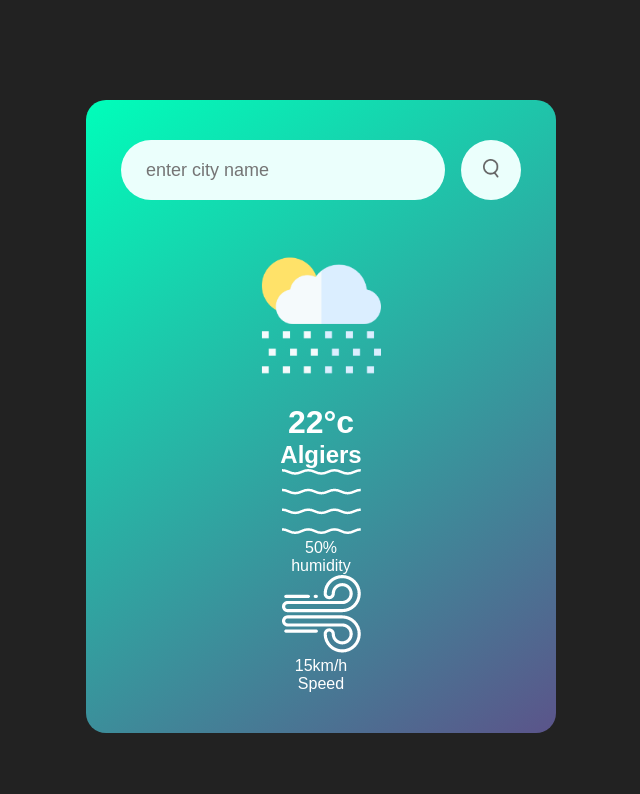
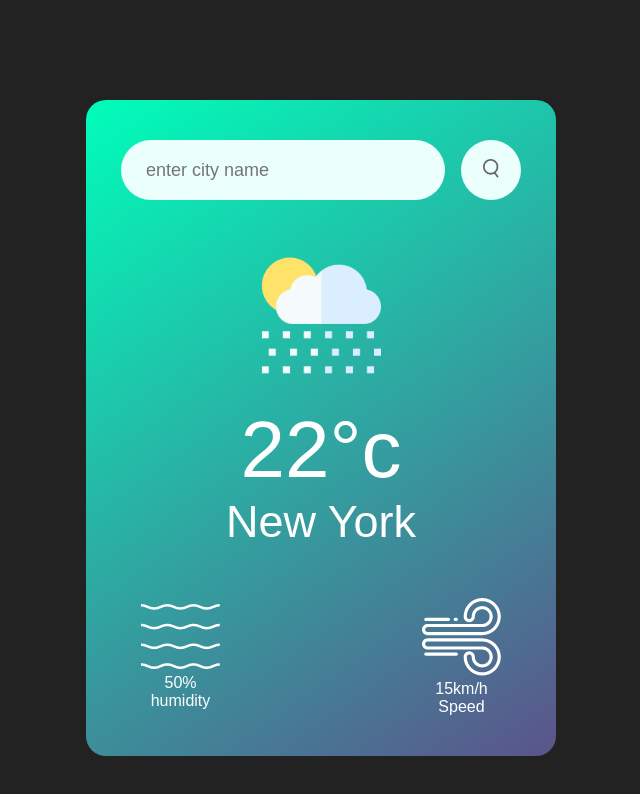
Before and after one commit to saminemir/Weather-App, a plain HTML site: page index.html in a window 1280 px wide. Shown: the whole page, without its empty margins (319-959 px from the left). Drawn offline with Linux system fonts and the light colour scheme.

Commit message:
added css

```diff
--- a/index.html
+++ b/index.html
@@ -14,16 +14,20 @@
         </div>
 
         <div class="weather">
+
             <img src="images/rain.png" class="weather-icon">
             <h1 class="tempurature">22°c</h1>
-            <h2 class="city">Algiers</h2>
-            <div class="detail">
+            <h2 class="city">New York</h2>
+
+            <div class="details">
                 <div class="humidity-wind">
+                    <!-- himidity-wind = col -->
                     <img src="images/humidity.png" >
                     <div>
                         <p class="humidity">50%</p>
                         <p>humidity</p>
                     </div>
+                </div>
 
                     <div class="humidity-wind">
                         <img src="images/wind.png" >
@@ -31,12 +35,10 @@
                             <p class="wind">15km/h</p>
                             <p>Speed</p>
                         </div>
+                    </div>
                 </div>
-            </div>
-        </div>
+
     </div>
-
-
 
     <script src="script.js" defer></script>
 </body>
--- a/style.css
+++ b/style.css
@@ -52,3 +52,21 @@ width: 16PX;
   width: 170PX;
   margin-top: 30PX;
 }
+.weather h1{
+  font-size: 80px ;
+  font-weight: 500;
+  margin-bottom: 10px;
+}
+.weather h2{
+  font-size:  45px ;
+  font-weight: 400;
+  margin-top: -10px;
+}
+.details{
+  display: flex;
+  justify-content: space-between;
+  align-items: center;
+  padding:0 20px ;
+  margin-top: 50PX;
+
+}
```
